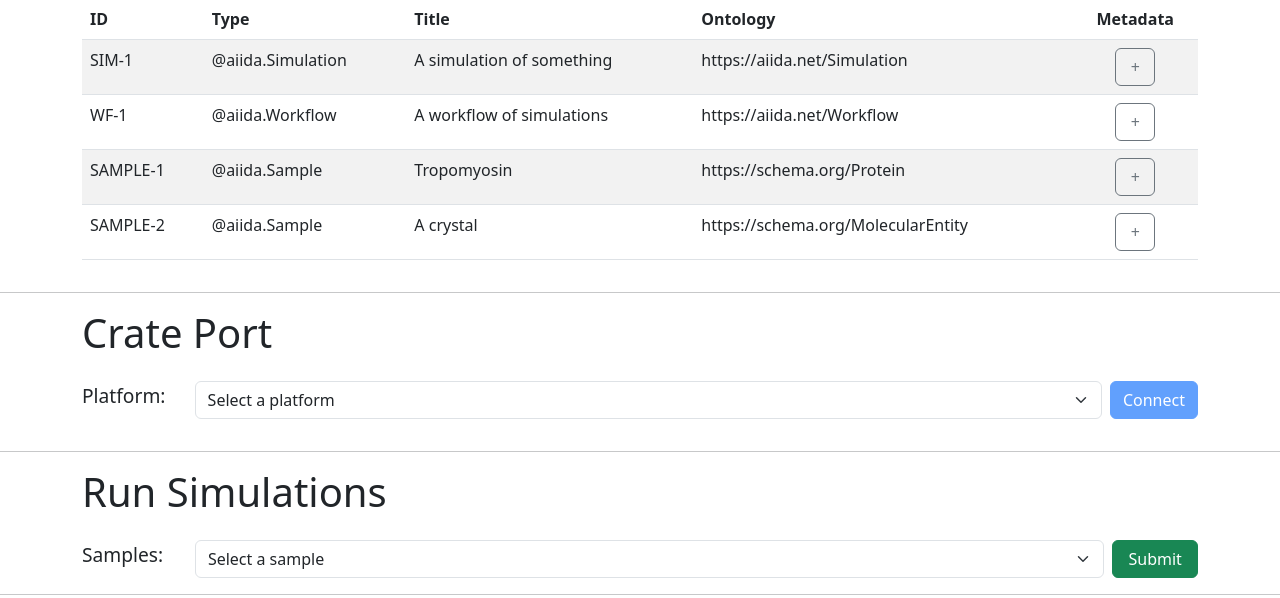
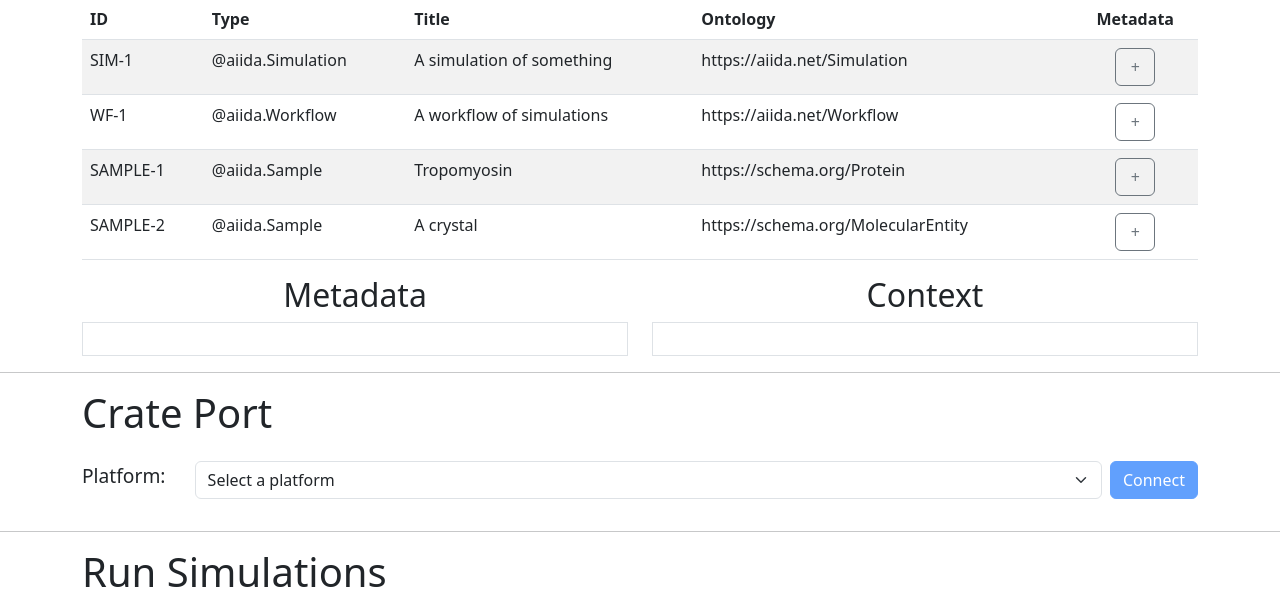
Before and after one commit to MADICES/interop-demo, a Flask app: page / in a window 1280 px wide. Shown: the part 252-850 px from the top of the page. Run offline with Flask 3, Linux system fonts and the light colour scheme; some libraries are stand-ins or nearby versions.

Commit message:
Implement metadata/context viewers

```diff
--- a/aiida/app.py
+++ b/aiida/app.py
@@ -60,18 +60,30 @@ def get_platforms():
 
 @app.route("/data", methods=["GET"])
 def get_data():
-    return jsonify(DATA)
+    return jsonify([_contextualize_data(item) for item in DATA])
 
 
 @app.route("/data/filter", methods=["GET"])
 def filter_data():
     filter_type = request.args.get("type")
+
     if not filter_type:
         return "Type parameter is required for filtering.", 400
-    filtered_data = [
-        item for item in DATA if item["type"].lower() == filter_type.lower()
-    ]
-    return jsonify(filtered_data)
+
+    return jsonify(
+        [
+            _contextualize_data(item)
+            for item in DATA
+            if item["type"].lower() == filter_type.lower()
+        ]
+    )
+
+
+def _contextualize_data(item):
+    return {
+        **CONTEXT.get(item["ontology"], {}),
+        **item,
+    }
 
 
 @app.route("/data/reset", methods=["GET"])
--- a/shared/assets/css/styles.css
+++ b/shared/assets/css/styles.css
@@ -14,3 +14,8 @@
 .metadata-toggler {
   width: 40px;
 }
+
+pre {
+  margin: 0;
+  white-space: pre-wrap;
+}
--- a/shared/assets/js/scripts.js
+++ b/shared/assets/js/scripts.js
@@ -195,11 +195,6 @@ function refreshData() {
   hideMetadata();
 }
 
-function hideMetadata() {
-  const metadata = document.getElementById("metadata");
-  metadata.textContent = "";
-}
-
 function fetchFilteredData() {
   const selectedType = document.getElementById("typeSelect").value;
   if (selectedType) {
@@ -220,11 +215,46 @@ function fetchFilteredData() {
 }
 
 function updateTable(data) {
+  const createMetadataButton = (item) => {
+    const resetOtherMetadataButtons = () => {
+      const buttons = document.getElementsByClassName("metadata-toggler");
+      Array.from(buttons).forEach((b) => {
+        if (b !== button) b.innerHTML = "+";
+      });
+    };
+
+    const metadata = document
+      .getElementById("metadata")
+      .getElementsByTagName("pre")[0];
+    const context = document
+      .getElementById("context")
+      .getElementsByTagName("pre")[0];
+
+    const button = document.createElement("button");
+    button.innerHTML = "+";
+    button.className = "btn btn-outline-secondary metadata-toggler";
+    button.addEventListener("click", () => {
+      metadata.textContent = "";
+      if (button.innerHTML == "+") {
+        resetOtherMetadataButtons();
+        button.innerHTML = "-";
+        metadata.textContent = JSON.stringify(item["metadata"], null, 2);
+        context.textContent = JSON.stringify(item["@context"], null, 2);
+      } else {
+        button.innerHTML = "+";
+        metadata.textContent = "";
+        context.textContent = "";
+      }
+    });
+    return button;
+  };
+
   const tableBody = document
     .getElementById("dataTable")
     .getElementsByTagName("tbody")[0];
-  const metadata = document.getElementById("metadata");
+
   tableBody.innerHTML = "";
+
   data.forEach((item) => {
     const row = tableBody.insertRow();
     const cellId = row.insertCell(0);
@@ -236,40 +266,21 @@ function updateTable(data) {
     cellType.textContent = item.type;
     cellTitle.textContent = item.title;
     cellOnt.textContent = item.ontology;
-    const button = createMetadataButton(metadata, item);
+    const button = createMetadataButton(item);
     cellMetadata.appendChild(button);
     cellMetadata.className = "text-center";
   });
 }
 
-function createMetadataButton(metadata, item) {
-  const showMetadata = (item, metadata) => {
-    button.innerHTML = "-";
-    const pre = document.createElement("pre");
-    pre.textContent = JSON.stringify(item.metadata, null, 2);
-    metadata.appendChild(pre);
-  };
-
-  const resetOtherMetadataButtons = () => {
-    const buttons = document.getElementsByClassName("metadata-toggler");
-    Array.from(buttons).forEach((b) => {
-      if (b !== button) b.innerHTML = "+";
-    });
-  };
-
-  const button = document.createElement("button");
-  button.innerHTML = "+";
-  button.className = "btn btn-outline-secondary metadata-toggler";
-  button.addEventListener("click", () => {
-    metadata.innerHTML = "";
-    if (button.innerHTML == "+") {
-      showMetadata(item, metadata);
-      resetOtherMetadataButtons();
-    } else {
-      button.innerHTML = "+";
-    }
-  });
-  return button;
+function hideMetadata() {
+  const metadata = document
+    .getElementById("metadata")
+    .getElementsByTagName("pre")[0];
+  const context = document
+    .getElementById("context")
+    .getElementsByTagName("pre")[0];
+  metadata.textContent = "";
+  context.textContent = "";
 }
 
 function uploadROCrate() {
--- a/shared/templates/data-viewer.html
+++ b/shared/templates/data-viewer.html
@@ -29,6 +29,19 @@
         </tbody>
       </table>
     </div>
-    <div id="metadata"></div>
+    <div class="row">
+      <div id="metadata" class="col-6 d-flex flex-column">
+        <h2 class="text-center">Metadata</h2>
+        <div class="flex-fill border p-3">
+          <pre></pre>
+        </div>
+      </div>
+      <div id="context" class="col-6 d-flex flex-column">
+        <h2 class="text-center">Context</h2>
+        <div class="flex-fill border p-3">
+          <pre></pre>
+        </div>
+      </div>
+    </div>
   </div>
 </div>
```
Also changed, not shown: openbis/app.py (+17 -5 lines).
